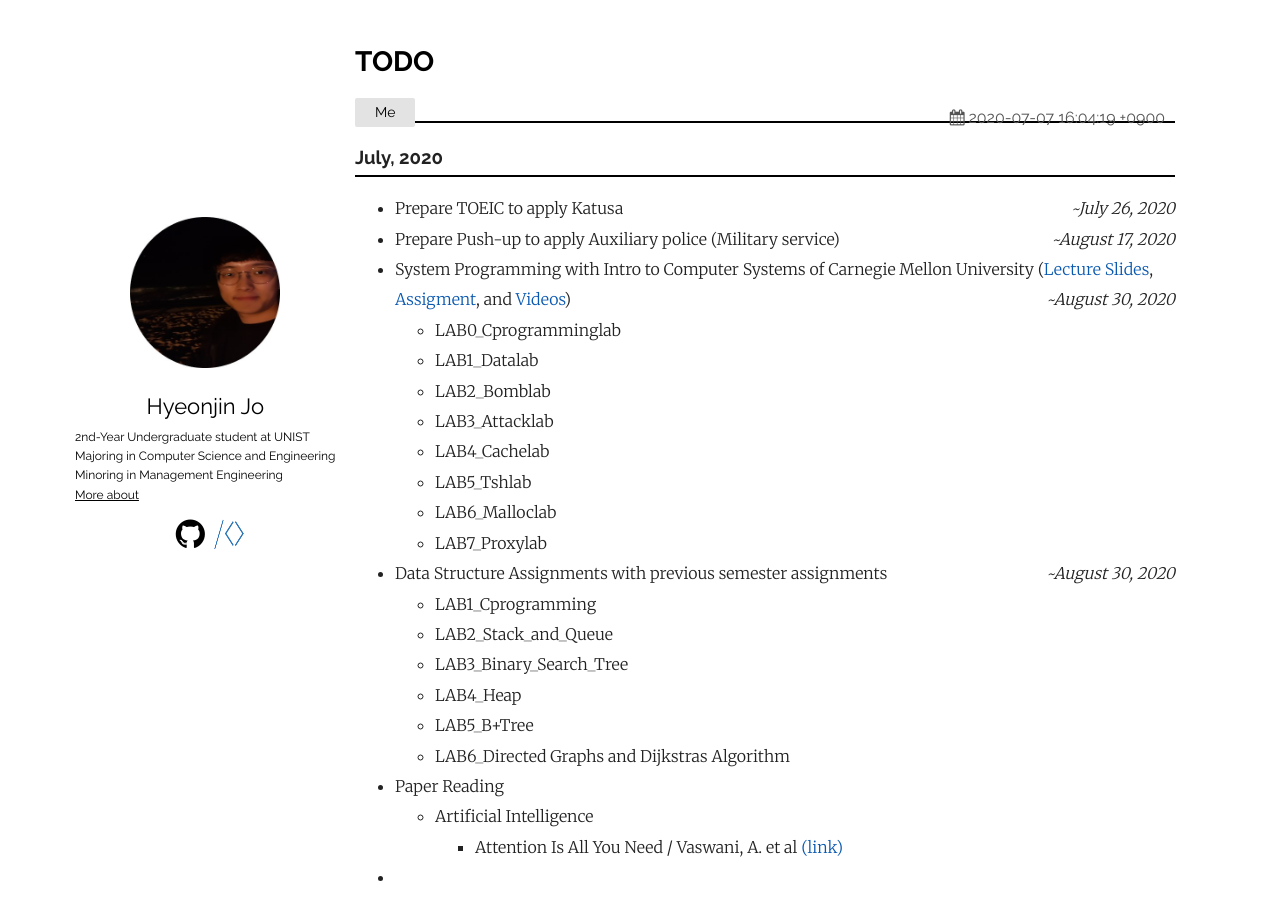
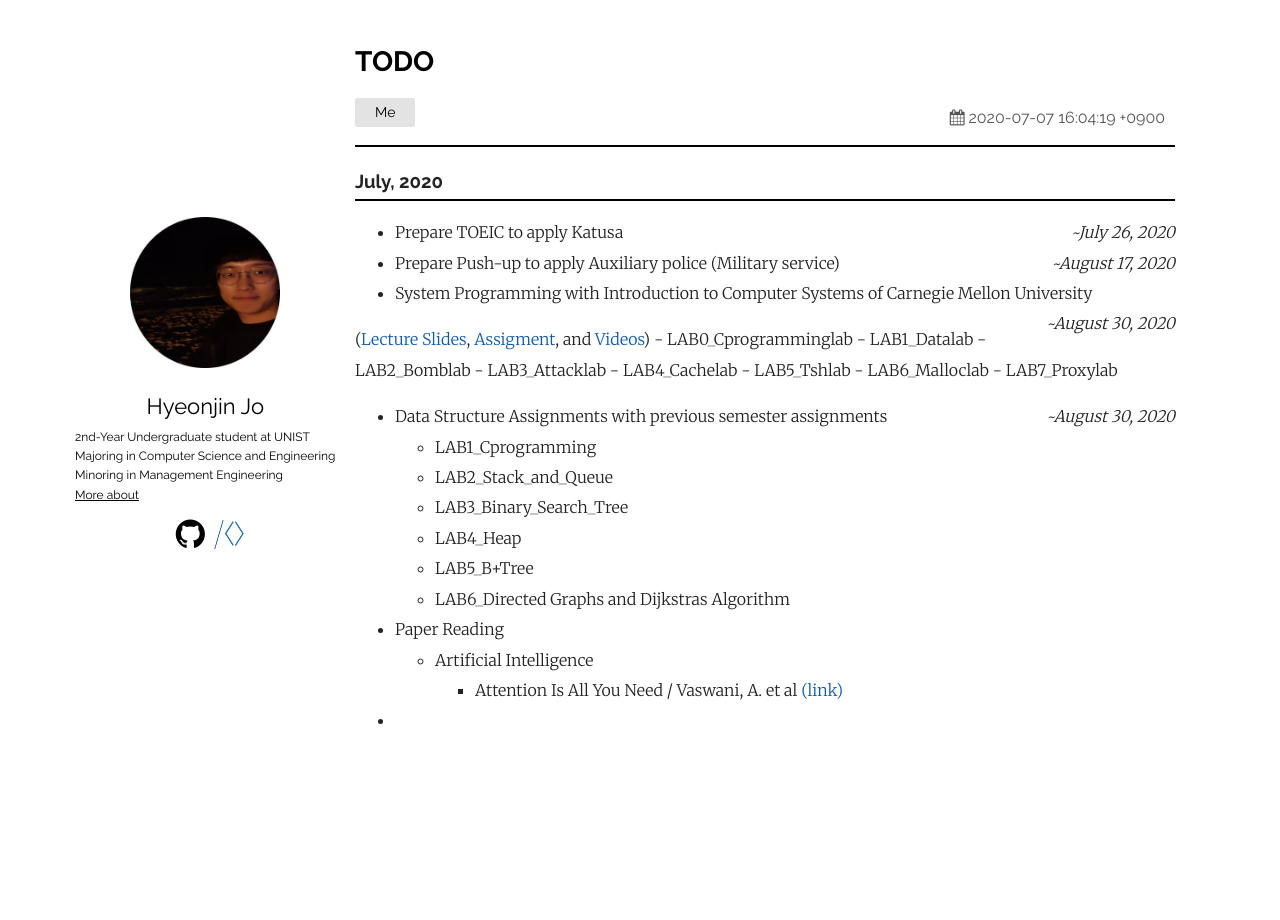
Before and after one commit to thinkin9/test, a Jekyll site: the page built from _posts/2020-07-07-TODO.markdown, in a window 1280 px wide and 938 px high. Shown: the top 920 px of the window. Built offline with Jekyll 4.4.1, drawn with Linux system fonts in a browser that asks for light colours.

Commit message:
20200707

```diff
--- a/_posts/2020-07-07-TODO.markdown
+++ b/_posts/2020-07-07-TODO.markdown
@@ -5,14 +5,16 @@ fupdate:   2020-07-07 16:04:19 +0900
 ldupdata:   "2020-07-06 17:36:52 +0900"
 categories: Me
 ---
-<hr style="height: 2px; border:none; margin-top: -1em; margin-bottom:0.5em; padding: 0; background:black">
+<hr style="height: 2px; border:none; margin-bottom:0.5em; padding: 0; background:black">
 
 ### July, 2020
 <hr style="height: 2px; border:none; margin-top: -1em; margin-bottom:0.5em; padding: 0; background:black">
 
 - Prepare TOEIC to apply Katusa<span style="float: right"> *~July 26, 2020* </span>
 - Prepare Push-up to apply Auxiliary police (Military service) <span style="float: right"> *~August 17, 2020* </span>
-- System Programming with Intro to Computer Systems of Carnegie Mellon University ([Lecture Slides](http://www.cs.cmu.edu/afs/cs/academic/class/15213-s20/www/schedule.html), [Assigment](http://www.cs.cmu.edu/afs/cs/academic/class/15213-s20/www/schedule.html), and [Videos](https://scs.hosted.panopto.com/Panopto/Pages/Sessions/List.aspx#folderID=%22b96d90ae-9871-4fae-91e2-b1627b43e25e%22&maxResults=250&sortColumn=1&sortAscending=true)) <span style="float: right"> *~August 30, 2020* </span>
+- System Programming with Introduction to Computer Systems of Carnegie Mellon University <span style="float: right"> *~August 30, 2020* </span>
+
+([Lecture Slides](http://www.cs.cmu.edu/afs/cs/academic/class/15213-s20/www/schedule.html), [Assigment](http://www.cs.cmu.edu/afs/cs/academic/class/15213-s20/www/schedule.html), and [Videos](https://scs.hosted.panopto.com/Panopto/Pages/Sessions/List.aspx#folderID=%22b96d90ae-9871-4fae-91e2-b1627b43e25e%22&maxResults=250&sortColumn=1&sortAscending=true))
     - LAB0_Cprogramminglab
     - LAB1_Datalab
     - LAB2_Bomblab
```
